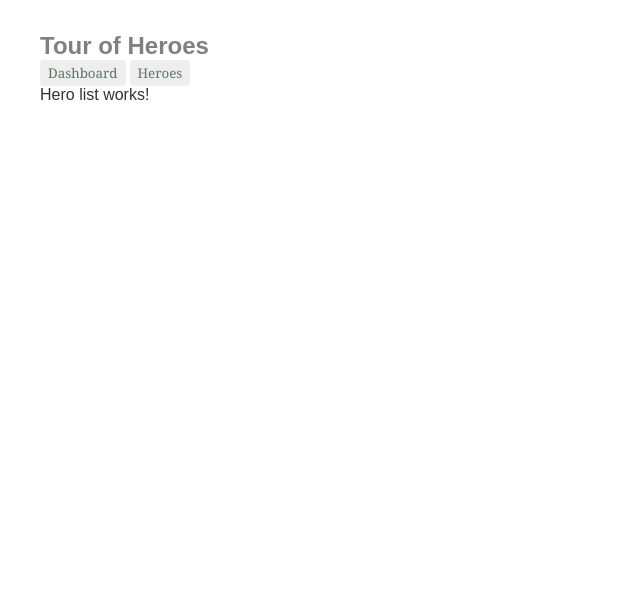
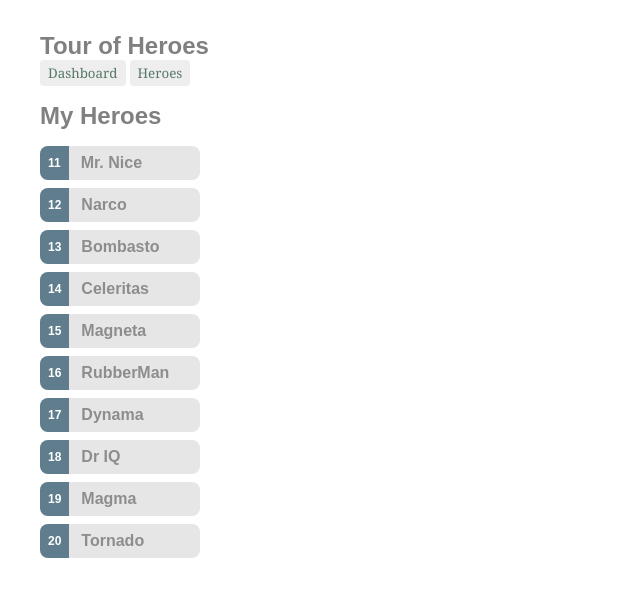
Before and after one commit to code-coaching/vue-tour-of-heroes, a Vue app: page /#/ in a window 1280 px wide. Both pictures are taken after a click on the button "Heroes". Shown: the top 596 px of the page, without its empty margins (0-640 px from the left). Built offline with nearby package versions, Linux system fonts and the light colour scheme.

Commit message:
feat: hero list view

```diff
--- a/src/views/HeroListView.vue
+++ b/src/views/HeroListView.vue
@@ -1,3 +1,83 @@
 <template>
-  <div>Hero list works!</div>
+  <div class="title">My Heroes</div>
+
+  <div class="hero-list">
+    <div class="hero">
+      <span class="hero-number">11</span>
+      <span class="hero-name">Mr. Nice</span>
+    </div>
+    <div class="hero"><span class="hero-number">12</span> <span class="hero-name">Narco</span></div>
+    <div class="hero">
+      <span class="hero-number">13</span>
+      <span class="hero-name">Bombasto</span>
+    </div>
+    <div class="hero">
+      <span class="hero-number">14</span>
+      <span class="hero-name">Celeritas</span>
+    </div>
+    <div class="hero">
+      <span class="hero-number">15</span> <span class="hero-name">Magneta</span>
+    </div>
+    <div class="hero">
+      <span class="hero-number">16</span>
+      <span class="hero-name">RubberMan</span>
+    </div>
+    <div class="hero">
+      <span class="hero-number">17</span> <span class="hero-name">Dynama</span>
+    </div>
+    <div class="hero"><span class="hero-number">18</span> <span class="hero-name">Dr IQ</span></div>
+    <div class="hero"><span class="hero-number">19</span> <span class="hero-name">Magma</span></div>
+    <div class="hero">
+      <span class="hero-number">20</span> <span class="hero-name">Tornado</span>
+    </div>
+  </div>
 </template>
+
+<style scoped>
+.title {
+  font-size: 1.5rem;
+  color: grey;
+  font-weight: bold;
+
+  margin-top: 1rem;
+  margin-bottom: 1rem;
+}
+
+.hero-list {
+  display: flex;
+  flex-direction: column;
+  gap: 0.5rem;
+}
+.hero {
+  display: flex;
+  max-width: 10rem;
+  background-color: #e6e6e6;
+  cursor: pointer;
+  color: #8d8d8d;
+  border-radius: 0.5rem;
+}
+.hero:hover {
+  background-color: #cfd8dc;
+  color: white;
+  margin-left: 0.25rem;
+}
+
+.hero-number {
+  display: flex;
+  justify-content: center;
+  align-items: center;
+
+  background-color: #5f7d8c;
+  color: white;
+  border-top-left-radius: 0.5rem;
+  border-bottom-left-radius: 0.5rem;
+  padding: 0.5rem;
+  font-size: 0.75rem;
+  font-weight: 600;
+}
+.hero-name {
+  padding: 0.5rem;
+  padding-left: 0.75rem;
+  font-weight: 600;
+}
+</style>
```
